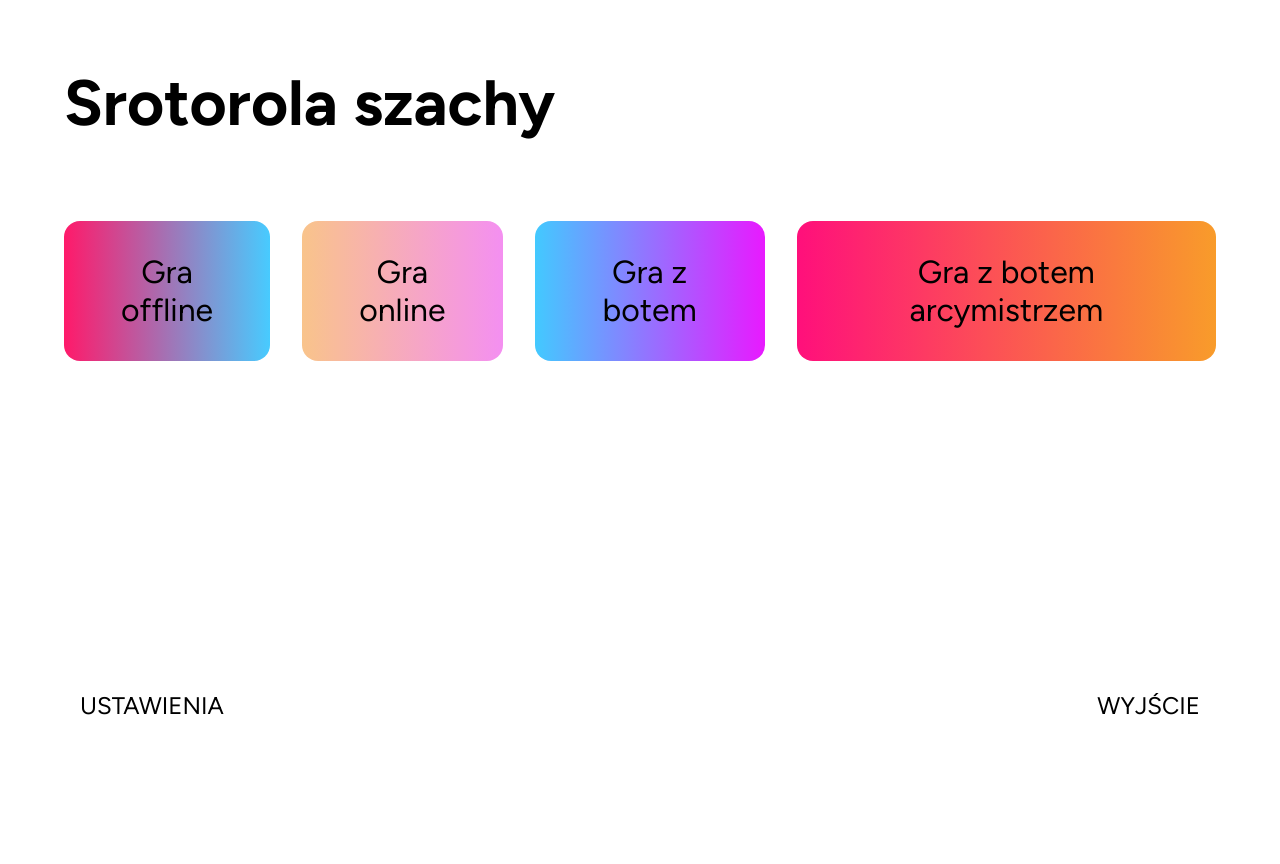
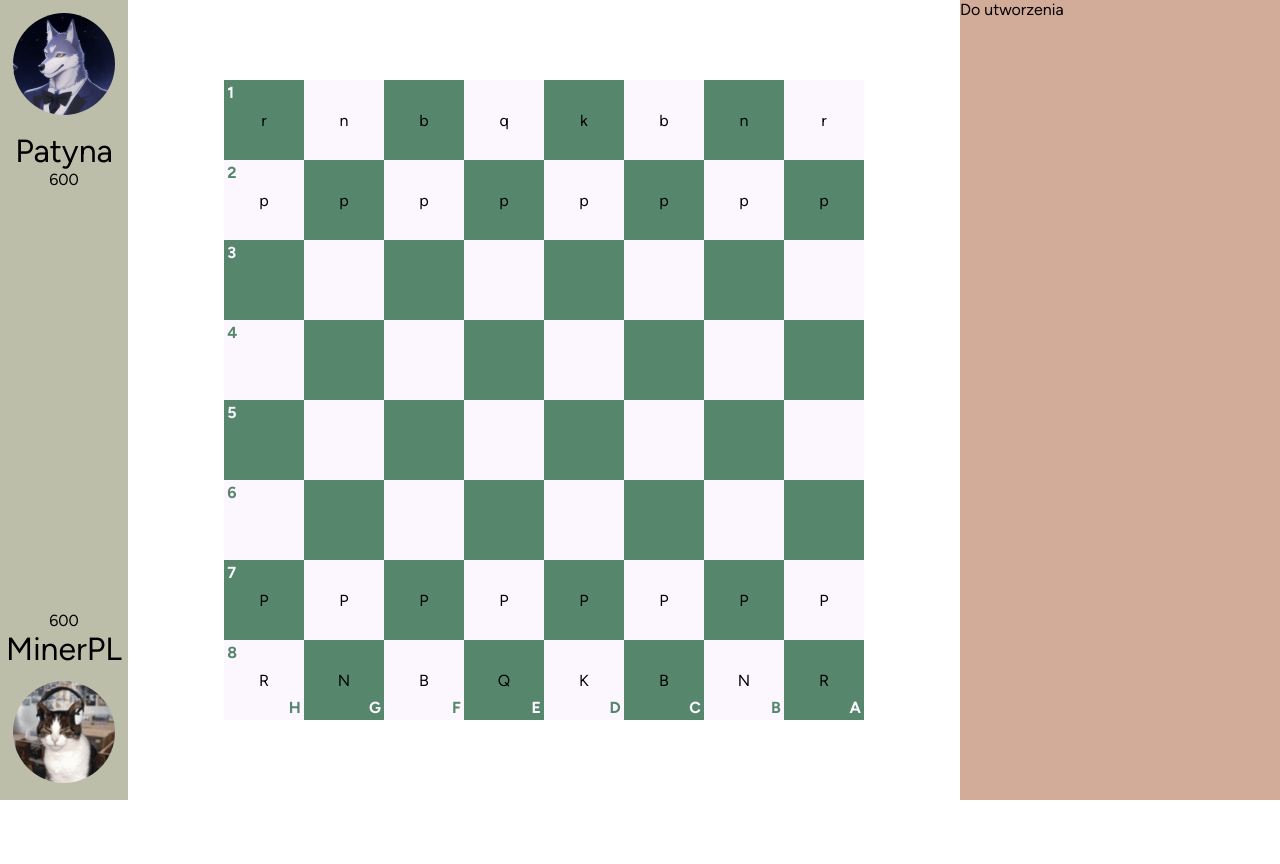
Before and after one commit to ZSE-Radom/Motorola-2025, a Flask app: page / in a window 1280 px wide. After the commit the page ends 800 px from the top, so only its background shows below. Run offline with Flask 3, Linux system fonts and the light colour scheme.

Commit message:
Changes from 20.01.2025

```diff
--- a/src/static/index.css
+++ b/src/static/index.css
@@ -85,31 +85,66 @@ html, body {
 
 #chessSocial {
     width: 10%;
+    background-color: #BDBEA9;
+    text-align: center;
+    display: flex;
+    flex-direction: column;
+}
+
+#chessButtons {
+    margin-top: auto;
+    margin-bottom: auto;
+}
+
+.chessName {
+    font-size: 2rem;
 }
 
 #chessSocial img {
     width: 80%;
     margin: 10%;
+    border-radius: 50%;
 }
 
 #chessBoard {
     width: 65%;
+    display: flex;
+    flex-direction: column;
+    justify-content: center;
+    align-items: center;
 }
 
 #chessStats {
     width: 25%;
+    background-color: #D2AB99;
 }
 
 .row {
     display: flex;
-    height: 12.5%;
-    width: 100%;
+    height: 10%;
 }
 
 .square {
-    width: 12.5%;
-    height: 12.5%;
+    width: 10vh;
+    height: 100%;
     display: flex;
     justify-content: center;
     align-items: center;
+    background-color: #FCF7FF;
+    position: relative;
 }
+.boardNumbers{
+    position: absolute;
+    top: 0.4vh;
+    left: 0.4vh;
+    font-weight: 700;
+}
+.boardLetters{
+    position: absolute;
+    bottom: 0.4vh;
+    right: 0.4vh;
+    font-weight: 700;
+}
+.nocolor {
+    background-color: unset !important;
+}
--- a/src/static/index.js
+++ b/src/static/index.js
@@ -1,7 +1,8 @@
 function gameStart(type) {
     document.getElementById('mainmenu').style.display = 'none';
     if (type === 'offline') {
-        let mode = prompt('podaj tryb (classic, blitz, 960)');
+        //let mode = prompt('podaj tryb (classic, blitz, 960)');
+        let mode = 'classic'
         fetch('/startOffline', {
             method: 'POST',
             headers: {
@@ -16,16 +17,44 @@ function gameStart(type) {
                 console.log(data[0]);
                 let x = document.getElementById('chessBoard');
                 let time = data[1];
+                let letters = ['H', 'G', 'F', 'E', 'D', 'C', 'B', 'A'];
                 x.innerHTML = '';
 
                 for (let i = 0; i < 8; i++) {
                     let row = document.createElement('div');
                     row.className = 'row';
+
                     for (let j = 0; j < 8; j++) {
                         let square = document.createElement('div');
+                        if (j==0){
+                            if (i % 2 == 0){
+                                square.innerHTML += `<div style="color: #FCF7FF" class="boardNumbers">${i+1}</div>`;
+                            } else {
+                                square.innerHTML += `<div style="color: #56876D" class="boardNumbers">${i+1}</div>`;
+                            }
+                        }
+                        if (i==7){
+                            if (j % 2 == 0){
+                                square.innerHTML += `<div style="color: #56876D" class="boardLetters">${letters[j]}</div>`;
+                            } else {
+                                square.innerHTML += `<div style="color: #FCF7FF" class="boardLetters">${letters[j]}</div>`;
+                            }
+                        }
+                        if (i % 2 == 0) {
+                            if (j % 2 == 0) {
+                                square.style.backgroundColor = '#56876D';
+                            }
+                        } else {
+                            if (j % 2 != 0) {
+                                square.style.backgroundColor = '#56876D';
+                            }
+                        }
                         square.className = 'square';
                         square.id = i * 8 + j;
-                        square.innerHTML = data[0][i][j];
+                        square.innerHTML += data[0][i][j];
+                        square.addEventListener("click", function(e) {
+                            alert(square.id);
+                        }, false);
                         row.appendChild(square);
                     }
                     x.appendChild(row);
@@ -38,3 +67,5 @@ function gameStart(type) {
         });
     }
 }
+
+gameStart('offline')
--- a/src/templates/index.html
+++ b/src/templates/index.html
@@ -23,11 +23,11 @@
     <div id="chessGame">
         <div id="chessSocial">
             <div id="chessPfp1"><img src="/static/profiles/8715642fbbded8333534042f40a2a3e4.png"></div>
-            <div id="chessName1">Patyna</div>
+            <div class="chessName" id="chessName1">Patyna</div>
             <div id="chessTimer1"></div>
             <div id="chessButtons"></div>
             <div id="chessTimer2"></div>
-            <div id="chessName2">MinerPL</div>
+            <div class="chessName" id="chessName2">MinerPL</div>
             <div id="chessPfp2"><img src="/static/profiles/a_8f428c9540cd76b2a6d8a727db98cee7.png"></div>
         </div>
         <div id="chessBoard">
--- a/src/webserver.py
+++ b/src/webserver.py
@@ -20,5 +20,12 @@ def start_offline():
         return jsonify('error')
     return jsonify(mode.board, mode.timer)
 
+@app.route('/goodMoves', methods=['GET', 'POST'])
+def good_moves():
+    posx = request.json['posx']
+    posy = request.json['posy']
+
+    pass
+
 if __name__ == '__main__':
     app.run(host='0.0.0.0', port=5000, debug=True)
```
